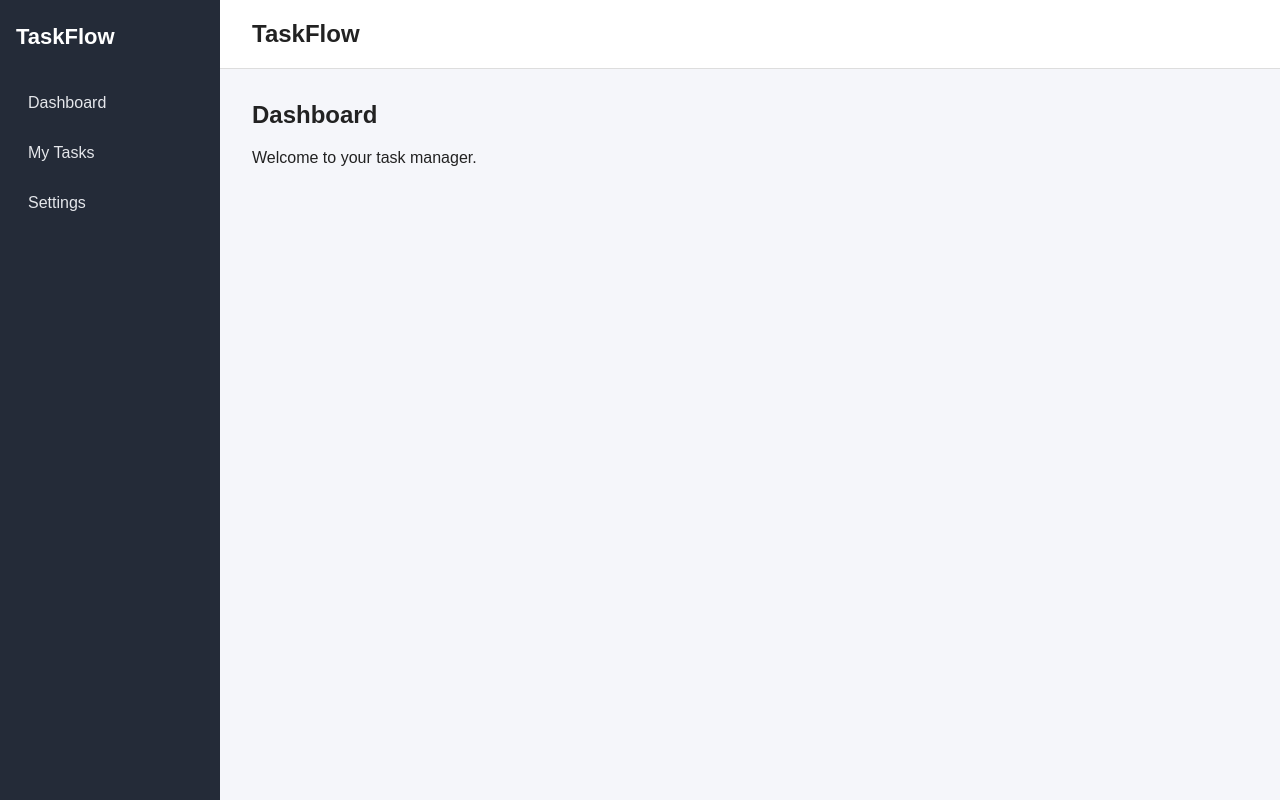
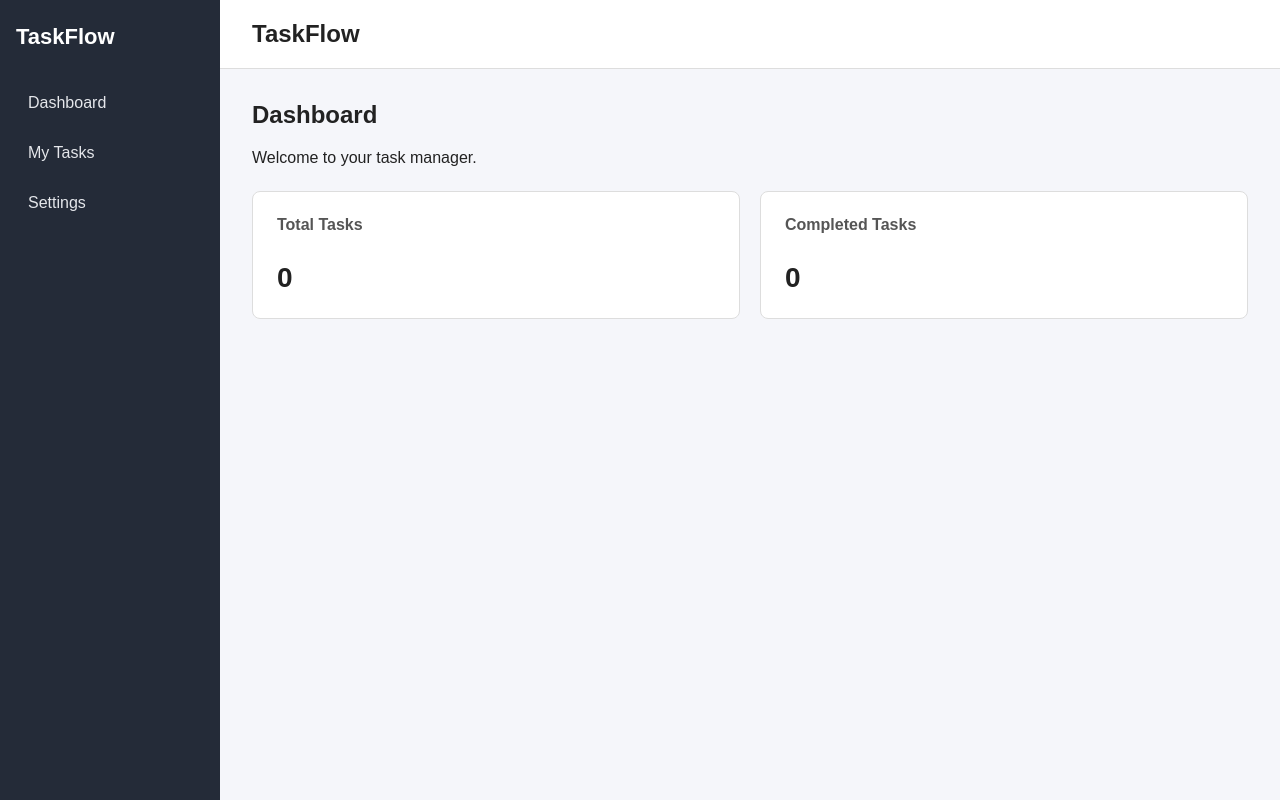
Before and after one commit to FrostByte11000/task-management-app, a React (Vite) app in the folder frontend/: page / in a window 1280 px wide. Built offline with nearby package versions, Linux system fonts and the light colour scheme.

Commit message:
Dashboard tsx and styling + Added it to App.tsx

```diff
--- a/frontend/src/App.tsx
+++ b/frontend/src/App.tsx
@@ -6,6 +6,7 @@ import viteLogo from './assets/vite.svg'
 
 
 import Sidebar from './components/Sidebar'
+import Dashboard from './pages/Dashboard'
 
 function App() {
   return (
@@ -17,10 +18,7 @@ function App() {
           <h1>TaskFlow</h1>
         </header>
 
-        <main className="app-content">
-          <h2>Dashboard</h2>
-          <p>Welcome to your task manager.</p>
-        </main>
+        <Dashboard />
       </div>
     </div>
   )
--- a/frontend/src/index.css
+++ b/frontend/src/index.css
@@ -76,3 +76,32 @@ body {
   flex: 1;
   min-width: 0;
 }
+
+/*Dashboard Stying*/
+
+
+.dashboard-stats {
+  display: flex;
+  gap: 20px;
+  margin-top: 24px;
+}
+
+.stat-card {
+  flex: 1;
+  padding: 24px;
+  background-color: white;
+  border: 1px solid #ddd;
+  border-radius: 8px;
+}
+
+.stat-card h3 {
+  margin-top: 0;
+  font-size: 16px;
+  color: #555;
+}
+
+.stat-card p {
+  margin-bottom: 0;
+  font-size: 28px;
+  font-weight: bold;
+}
--- /dev/null
+++ b/frontend/src/pages/Dashboard.tsx
@@ -0,0 +1,23 @@
+
+function Dashboard() {
+  return (
+    <main className="app-content">
+      <h2>Dashboard</h2>
+      <p>Welcome to your task manager.</p>
+
+      <section className="dashboard-stats">
+        <div className="stat-card">
+          <h3>Total Tasks</h3>
+          <p>0</p>
+        </div>
+
+        <div className="stat-card">
+          <h3>Completed Tasks</h3>
+          <p>0</p>
+        </div>
+      </section>
+    </main>
+  )
+}
+
+export default Dashboard
```
